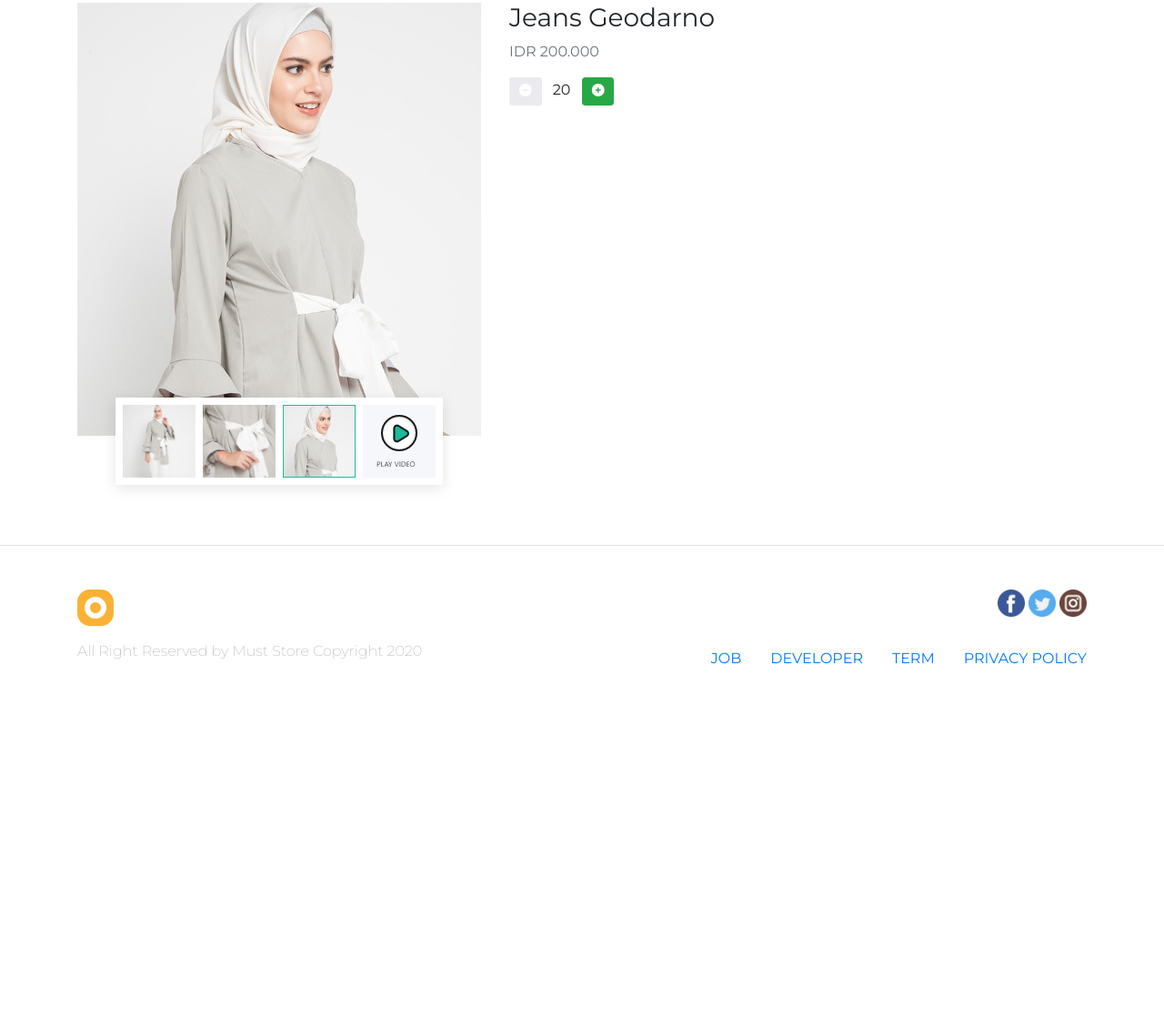
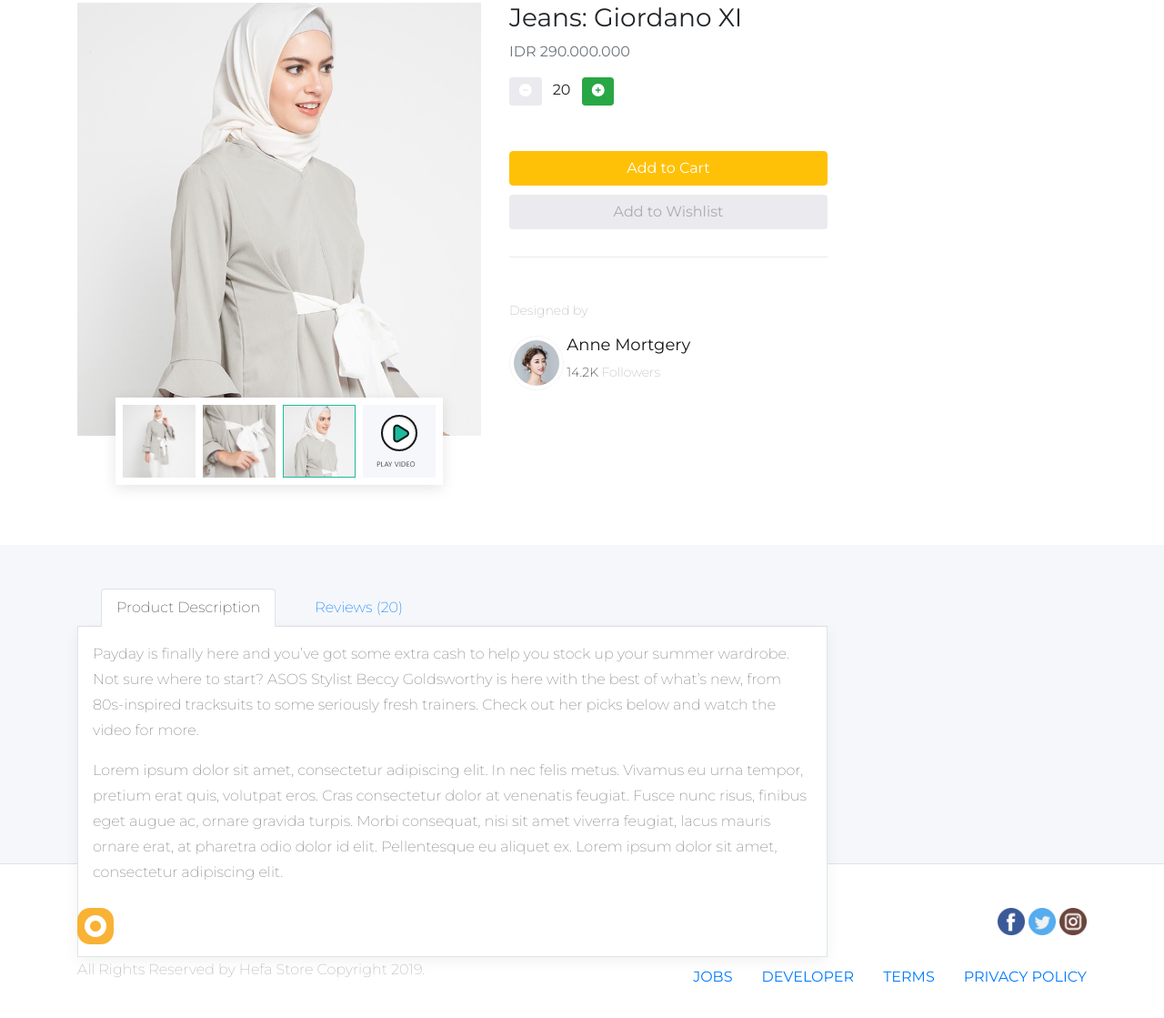
Before and after one commit to backupmasmusid/masmus-ui.github.io, a plain HTML site: page single.html in a window 1280 px wide. Shown: the part 161-1280 px from the top of the page at 91% size. Before the commit the page ends 953 px from the top, so only its background shows below. Drawn offline with Linux system fonts and the light colour scheme.

Commit message:
product description
commit 12/01/2020

```diff
--- a/css/style.css
+++ b/css/style.css
@@ -89,3 +89,61 @@ footer p {
 .product-thumbnail-container a:hover {
   text-decoration: none;
 }
+
+.btn-product {
+  margin: 50px 0;
+  padding-bottom: 20px;
+  border-bottom: 1px solid #EAEAEF;
+}
+
+.btn-product .btn {
+  display: block;
+  margin: 10px 0;
+}
+
+.designed-by h5 {
+  font-size: 14px;
+  font-weight: 200;
+  color: #B7B7B7;
+  margin-bottom: 20px;
+}
+
+.designed-by h4 {
+  font-size: 18px;
+  color: #171717;
+}
+
+.designed-by p {
+  font-size: 14px;
+  font-weight: 200;
+  color: #171717;
+}
+
+.designed-by p span {
+  color: #B7B7B7;
+}
+
+/* Product-Description */
+.product-description {
+  background-color: #f6f7fb;
+  height: 350px;
+}
+
+.product-description .tab-content {
+  background-color: #fff;
+  border: 1px solid #dee6e6;
+  border-top: 0;
+  box-shadow: 0 4px 15px rgba(0, 0, 0, 0.06);
+}
+
+.product-review {
+  height: 330px;
+  overflow: scroll;
+}
+
+.product-description .tab-content p {
+  font-size: 16px;
+  font-weight: 200;
+  color: #868686;
+  line-height: 28px;
+}
--- a/single.html
+++ b/single.html
@@ -13,18 +13,19 @@
   <link rel="stylesheet" href="css/all.css">
 
   <!-- Google Font -->
-  <link href="https://fonts.googleapis.com/css?family=Lora:400,700|Montserrat:200,400,700&display=swap"
+  <link href="https://fonts.googleapis.com/css?family=Lora:400,700|Montserrat:200,400,600&display=swap"
     rel="stylesheet">
 
   <!-- My CSS -->
   <link rel="stylesheet" href="css/style.css">
 
-  <title>Must Store</title>
+  <title>Hefa Store</title>
 </head>
 
 <body>
+
   <!-- Navbar -->
-  <nav class="navbar navbar-expand-lg navbar-dark fixed-top border-bottom-1">
+  <nav class="navbar navbar-expand-lg navbar-dark fixed-top">
     <div class="container">
       <a class="navbar-brand" href="#">
         <img src="img/logo_small.png" alt="Hefa Store">
@@ -48,11 +49,12 @@
             <a class="nav-link" href="#">About</a>
           </li>
         </ul>
-        <a href="" class="nav-link text-white"><i class="fas fa-shopping-cart"></i>My Cart (<span>12</span>)</a>
+        <a href="" class="nav-link text-white"><i class="fas fa-shopping-cart"></i> My Cart (<span>12</span>)</a>
       </div>
     </div>
   </nav>
   <!-- Akhir Navbar -->
+
   <!-- Breadcrumbs -->
   <div class="container mt-5">
     <nav>
@@ -62,12 +64,12 @@
       </ol>
     </nav>
   </div>
-  <!-- Akhir Breadcrumb -->
+
   <!-- Single Product -->
   <section class="single-product">
     <div class="container">
       <div class="row">
-        <div class="col-5">
+        <div class="col-lg-5">
           <figure class="figure">
             <img src="img/single/1.png" class="figure-img img-fluid">
             <figcaption class="figure-caption product-thumbnail-container d-flex justify-content-between">
@@ -86,19 +88,132 @@
             </figcaption>
           </figure>
         </div>
-        <div class="col">
-          <h3>Jeans Geodarno</h3>
-          <p class="text-muted">IDR 200.000</p>
+
+        <div class="col-lg-4">
+          <h3>Jeans: Giordano XI</h3>
+          <p class="text-muted">IDR 290.000.000</p>
           <button type="button" class="btn btn-sm" style="background-color: #EAEAEF; color: white;"><i
               class="fas fa-minus-circle"></i></button>
           <span class="mx-2">20</span>
           <button type="button" class="btn btn-sm btn-success" style="color: white;"><i
               class="fas fa-plus-circle"></i></button>
+
+          <div class="btn-product">
+            <a href="" class="btn btn-warning text-white">Add to Cart</a>
+            <a href="" class="btn" style="background-color: #EAEAEF; color: #ADADAD;">Add to Wishlist</a>
+          </div>
+
+          <div class="designed-by">
+            <h5>Designed by</h5>
+            <div class="row">
+              <div class="col-2">
+                <img src="img/single/2.png">
+              </div>
+              <div class="col">
+                <h4>Anne Mortgery</h4>
+                <p>14.2K <span>Followers</span></p>
+              </div>
+            </div>
+          </div>
         </div>
       </div>
     </div>
   </section>
-  <!-- Akhir Single Product -->
+
+
+  <!-- Product Description & Review -->
+  <section class="product-description p-5">
+    <div class="container">
+      <div class="row">
+        <div class="col-lg-9">
+          <ul class="nav nav-tabs" id="myTab" role="tablist">
+            <li class="nav-item">
+              <a class="nav-link active" id="description-tab" data-toggle="tab" href="#description" role="tab"
+                aria-controls="description" aria-selected="true">Product Description</a>
+            </li>
+            <li class="nav-item">
+              <a class="nav-link" id="review-tab" data-toggle="tab" href="#review" role="tab" aria-controls="review"
+                aria-selected="false">Reviews (20)</a>
+            </li>
+          </ul>
+          <div class="tab-content p-3" id="myTabContent">
+            <div class="tab-pane fade show active product-review" id="description" role="tabpanel"
+              aria-labelledby="description-tab">
+              <p>Payday is finally here and you’ve got some extra cash to help you stock up your summer
+                wardrobe. Not sure where to start? ASOS Stylist Beccy Goldsworthy is here with the best of what’s
+                new, from 80s-inspired tracksuits to some seriously fresh trainers. Check out her picks below
+                and watch the video for more.</p>
+              <p>Lorem ipsum dolor sit amet, consectetur adipiscing elit. In nec felis metus. Vivamus eu urna
+                tempor, pretium erat quis, volutpat eros. Cras consectetur dolor at venenatis feugiat. Fusce
+                nunc risus, finibus eget augue ac, ornare gravida turpis. Morbi consequat, nisi sit amet viverra
+                feugiat, lacus mauris ornare erat, at pharetra odio dolor id elit. Pellentesque eu aliquet ex.
+                Lorem ipsum dolor sit amet, consectetur adipiscing elit.</p>
+            </div>
+            <div class="tab-pane fade product-review" id="review" role="tabpanel" aria-labelledby="review-tab">
+              <div class="row">
+                <div class="col-1 d-none d-md-block">
+                  <img src="img/single/review/1.png">
+                </div>
+                <div class="col">
+                  <h5>Joe Mackenzie</h5>
+                  <p>Produknya bagus dan bahannya juga rapih cocok untuk kulit</p>
+                </div>
+              </div>
+              <div class="row">
+                <div class="col-1 d-none d-md-block">
+                  <img src="img/single/review/2.png">
+                </div>
+                <div class="col">
+                  <h5>Brian Smith</h5>
+                  <p>Produknya bagus dan bahannya juga rapih cocok untuk kulit</p>
+                </div>
+              </div>
+              <div class="row">
+                <div class="col-1 d-none d-md-block">
+                  <img src="img/single/review/1.png">
+                </div>
+                <div class="col">
+                  <h5>Joe Mackenzie</h5>
+                  <p>Produknya bagus dan bahannya juga rapih cocok untuk kulit</p>
+                </div>
+              </div>
+              <div class="row">
+                <div class="col-1 d-none d-md-block">
+                  <img src="img/single/review/2.png">
+                </div>
+                <div class="col">
+                  <h5>Brian Smith</h5>
+                  <p>Produknya bagus dan bahannya juga rapih cocok untuk kulit</p>
+                </div>
+              </div>
+              <div class="row">
+                <div class="col-1 d-none d-md-block">
+                  <img src="img/single/review/1.png">
+                </div>
+                <div class="col">
+                  <h5>Joe Mackenzie</h5>
+                  <p>Produknya bagus dan bahannya juga rapih cocok untuk kulit</p>
+                </div>
+              </div>
+              <div class="row">
+                <div class="col-1 d-none d-md-block">
+                  <img src="img/single/review/2.png">
+                </div>
+                <div class="col">
+                  <h5>Brian Smith</h5>
+                  <p>Produknya bagus dan bahannya juga rapih cocok untuk kulit</p>
+                </div>
+              </div>
+            </div>
+          </div>
+        </div>
+      </div>
+    </div>
+  </section>
+  <!-- Akhir Product Description & Review -->
+
+
+
   <!-- Footer -->
   <footer class="border-top p-5">
     <div class="container">
@@ -121,21 +236,26 @@
         </div>
       </div>
       <div class="row mt-3 justify-content-between">
-        <div class="col">
-          <p>All Right Reserved by Must Store Copyright 2020</p>
+        <div class="col-5">
+          <p>All Rights Reserved by Hefa Store Copyright 2019.</p>
         </div>
-        <div class="col-6 justify-content-between">
+        <div class="col-6">
           <nav class="nav justify-content-end text-uppercase">
-            <a class="nav-link" href="#">Job</a>
+            <a class="nav-link active" href="#">Jobs</a>
             <a class="nav-link" href="#">Developer</a>
-            <a class="nav-link" href="#">Term</a>
-            <a class="nav-link pr-0" href="">Privacy Policy</a>
+            <a class="nav-link" href="#">Terms</a>
+            <a class="nav-link pr-0" href="#">Privacy Policy</a>
           </nav>
         </div>
       </div>
     </div>
   </footer>
   <!-- Akhir Footer -->
+
+
+
+
+
 
   <!-- Optional JavaScript -->
   <!-- jQuery first, then Popper.js, then Bootstrap JS -->
```
Also changed, not shown: img/single/2.png (added), img/single/review/1.png (added), img/single/review/2.png (added).
